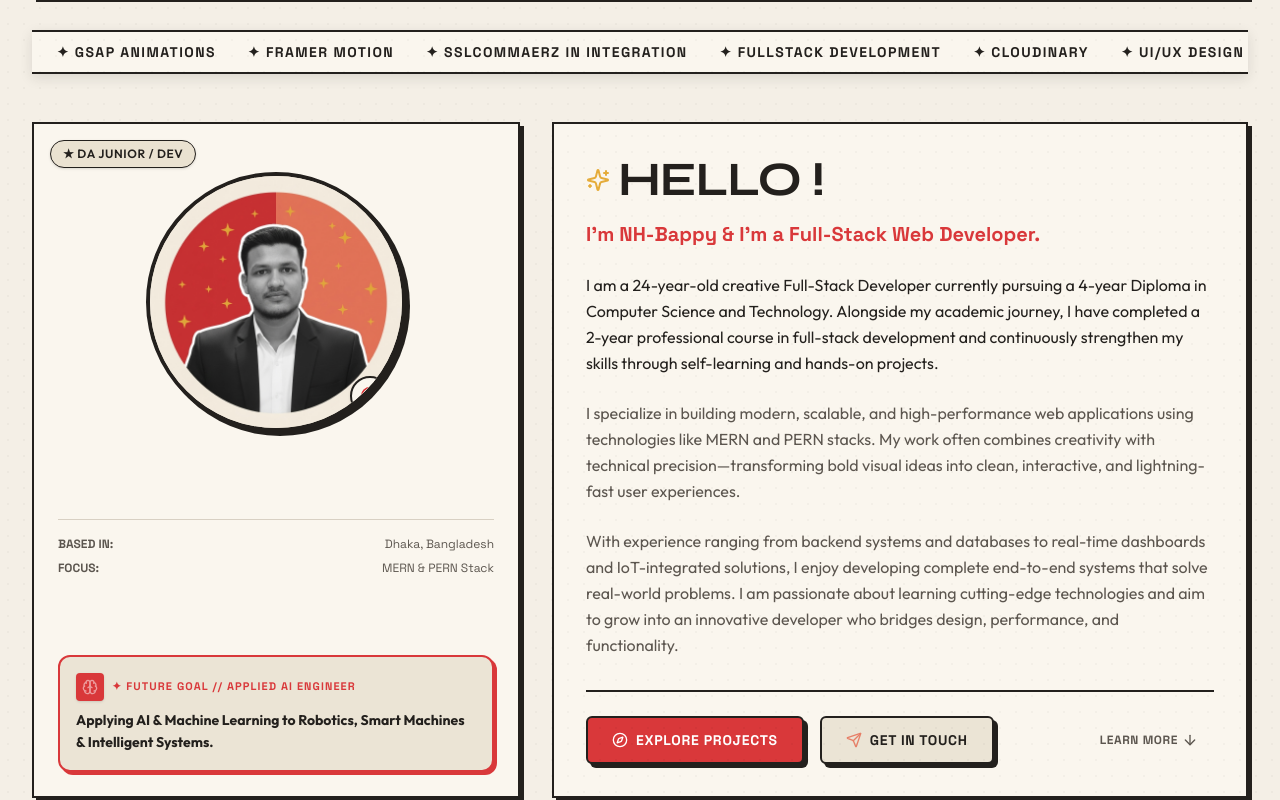
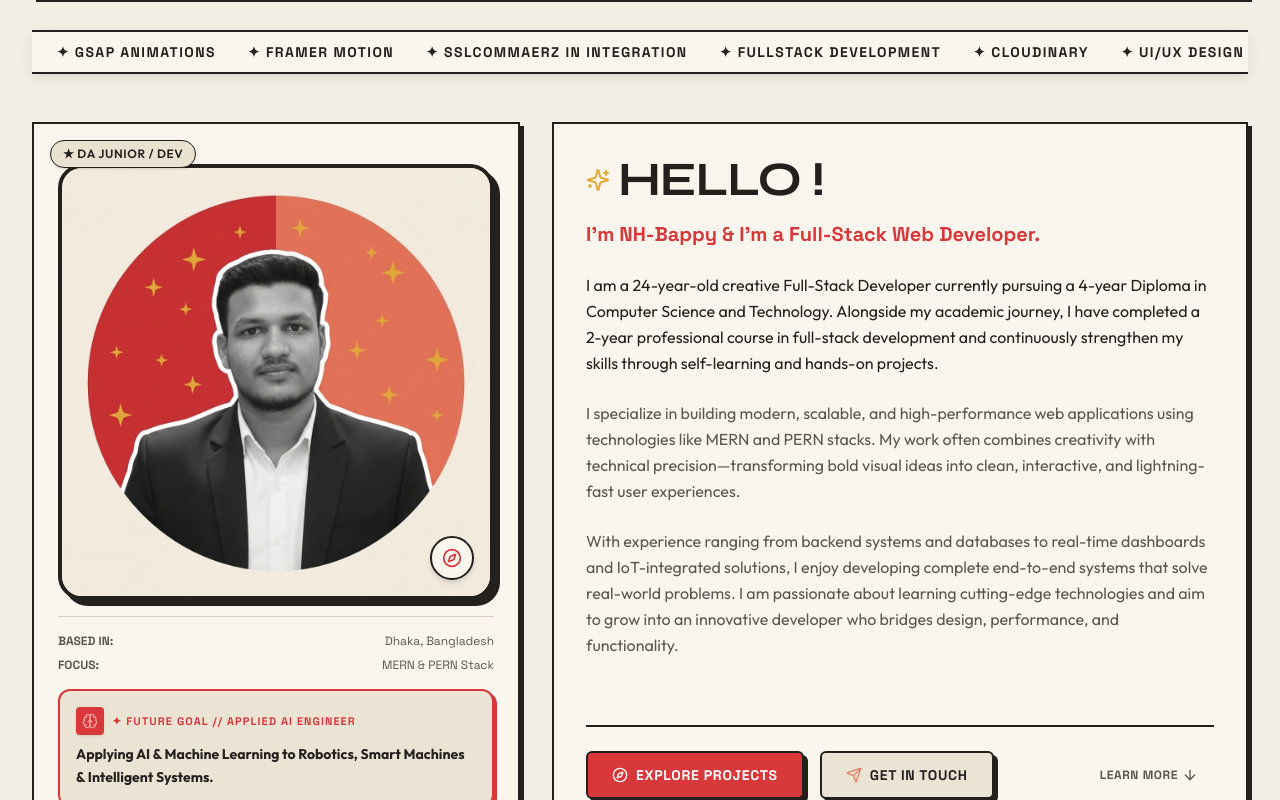
Before and after one commit to NH-Bappy/portfolio, a React (Vite) app: page / in a window 1280 px wide. Shown: the part 688-1488 px from the top of the page. Built offline with nearby package versions, Linux system fonts and the light colour scheme; the HTML template or start-up script is replaced by a standard one.

Commit message:
style(hero): expand profile picture size to fill hero card space

```diff
--- a/src/components/Hero.jsx
+++ b/src/components/Hero.jsx
@@ -113,16 +113,16 @@ export default function Hero() {
               </div>
 
               {/* Illustration Avatar Frame */}
-              <div className="relative rounded-full overflow-hidden border-4 border-[var(--color-border)] bg-[var(--color-card-secondary)] my-6 w-full max-w-[220px] sm:max-w-[260px] aspect-square mx-auto flex items-center justify-center shadow-[4px_4px_0px_var(--color-border)]">
+              <div className="relative rounded-2xl sm:rounded-3xl overflow-hidden border-4 border-[var(--color-border)] bg-[var(--color-card-secondary)] my-4 w-full max-w-[340px] sm:max-w-[420px] lg:max-w-full aspect-[4/5] sm:aspect-square mx-auto flex items-center justify-center shadow-[6px_6px_0px_var(--color-border)]">
                 {/* Profile Photo - Retro Poster Aesthetic */}
                 <img
                   src="/profile.png"
                   alt="Profile"
-                  className="w-full h-full object-cover transition-transform duration-500 group-hover:scale-105"
+                  className="w-full h-full object-cover object-center transition-transform duration-500 group-hover:scale-105"
                 />
 
                 {/* Corner Flourish Icons */}
-                <div className="absolute bottom-3 right-3 bg-[var(--color-card)] p-2 rounded-full border-2 border-[var(--color-border)] shadow">
+                <div className="absolute bottom-4 right-4 bg-[var(--color-card)] p-2.5 rounded-full border-2 border-[var(--color-border)] shadow-md z-10">
                   <Compass className="w-5 h-5 text-[var(--color-accent-crimson)] animate-spin-slow" />
                 </div>
               </div>
```
